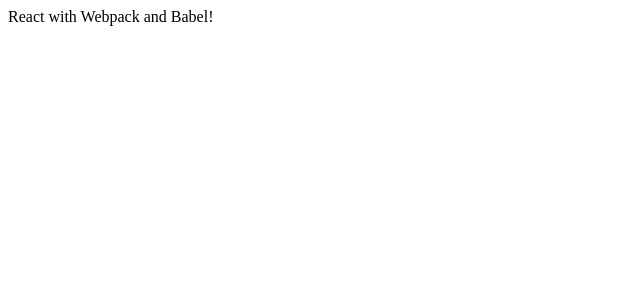
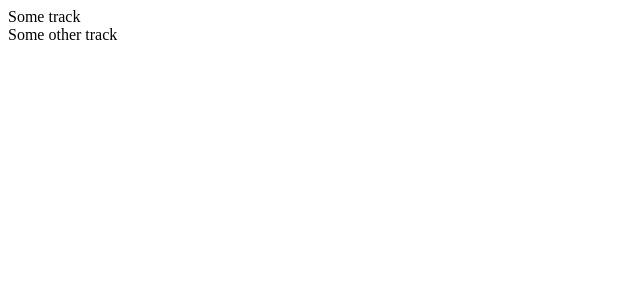
Before and after one commit to TylerOlli/MoodToTunes-Old, a React app: page / in a window 1280 px wide. Shown: the top 300 px of the page, without its empty margins (0-640 px from the left). Built offline with nearby package versions, Linux system fonts and the light colour scheme; the HTML template or start-up script is replaced by a standard one.

Commit message:
Rendered sample text to the DOM

```diff
--- a/src/index.js
+++ b/src/index.js
@@ -1,12 +1,23 @@
 import React from 'react';
 import ReactDOM from 'react-dom';
 
-import App from './App';
-
-const title = 'React with Webpack and Babel!';
+const tracks = [
+  {
+    title: 'Some track'
+  },
+  {
+    title: 'Some other track'
+  }
+];
 
 ReactDOM.render(
-  <App title={title} />,
+  <div>
+    {
+      tracks.map((track, key) => {
+        return <div className="track" key={key}>{track.title}</div>;
+      })
+    }
+  </div>,
   document.getElementById('app')
 );
 
```
